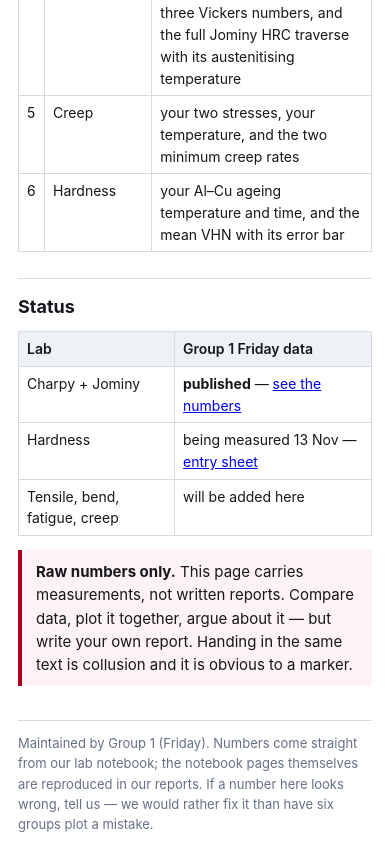
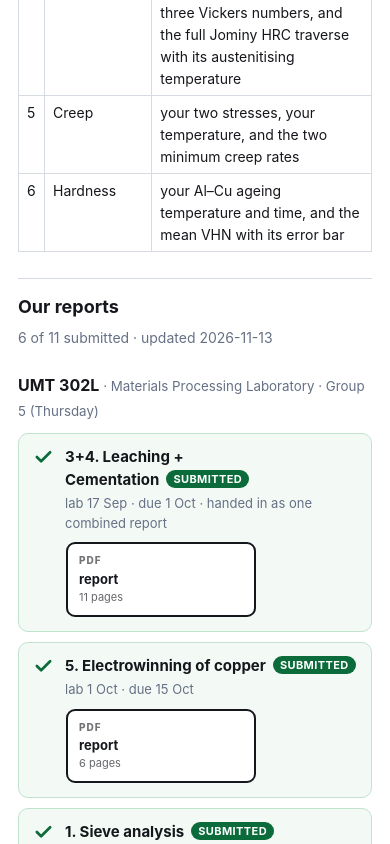
Before and after one commit to chdmbr/lab, a plain HTML site: page index.html in a window 390 px wide. Shown: the part 934-1778 px from the top of the page. Drawn offline with Linux system fonts and the light colour scheme.

Commit message:
Report cards: 10 PDFs, status ticks, horizontal PDF strips
- All six submitted reports uploaded and marked with a green tick.
- Reports written but not yet handed in get an amber dot and still open.
- Creep has no PDF: its card renders greyed, dashed and inert, so the button
  is visibly there but will not open. Hardness shows its data status sheet.
- Each experiment is a card holding a horizontally scrollable strip of PDFs,
  so one experiment can carry several files (Charpy carries the report and
  the raw-data sheet side by side).
- New: UMT312L hardness data status sheet, 3 pp. Every measurement the
  handout asks for, filled where measured and left blank in red where not,
  so the instructor can see at a glance what is outstanding: mild steel
  Vickers, and the two aged Al-Cu conditions.
- status.json is the single source of truth; build.sh bakes it into
  status.js so the pages need no fetch and work on any phone or over
  file://. Status icons are inline SVG rather than glyphs, which were
  missing from some font sets.
- mayank.html: the same list with nothing else on the page.

Co-Authored-By: Claude Opus 5 <noreply@anthropic.com>

```diff
--- a/index.html
+++ b/index.html
@@ -4,7 +4,7 @@
 <header>
 <h1>UMT&nbsp;312L — Mechanical Testing Lab</h1>
 <p class="sub">Class data pool &middot; Group 1 (Friday) &middot; Mayank Bohat &amp; Chidambar &middot; Autumn 2026</p>
-<nav><a class="on" href="index.html">Why this page</a><a href="charpy.html">Our Charpy + Jominy data</a><a href="hardness.html">Hardness entry sheet</a></nav>
+<nav><a class="on" href="index.html">Why this page</a><a href="charpy.html">Our Charpy + Jominy data</a><a href="hardness.html">Hardness entry sheet</a><a href="reports.html">All reports</a></nav>
 </header>
 
 <div class="box">
@@ -26,13 +26,11 @@ you need. If you send yours back, everyone gets a complete set.
 <tr><td>6</td><td>Hardness</td><td>your Al&ndash;Cu ageing temperature and time, and the mean VHN with its error bar</td></tr>
 </table>
 
-<h2>Status</h2>
-<table>
-<tr><th>Lab</th><th>Group 1 Friday data</th></tr>
-<tr><td>Charpy + Jominy</td><td><b>published</b> &mdash; <a href="charpy.html">see the numbers</a></td></tr>
-<tr><td>Hardness</td><td>being measured 13 Nov &mdash; <a href="hardness.html">entry sheet</a></td></tr>
-<tr><td>Tensile, bend, fatigue, creep</td><td>will be added here</td></tr>
-</table>
+<h2>Our reports</h2>
+<p class="sub" id="count">loading&hellip;</p>
+<div id="reps"></div>
+<script src="status.js"></script><script src="render.js"></script>
+<script>renderReports('reps')</script>
 
 <div class="box warn">
 <b>Raw numbers only.</b> This page carries measurements, not written reports. Compare data, plot it
--- /dev/null
+++ b/render.js
@@ -0,0 +1,43 @@
+/* Report cards, built from status.json. One file to edit when anything changes. */
+const SVG={
+  submitted:'<svg viewBox="0 0 20 20" width="19" height="19"><path d="M3 10.5l4.5 4.5L17 5.5" fill="none" stroke="#0b6b3a" stroke-width="2.8" stroke-linecap="round" stroke-linejoin="round"/></svg>',
+  ready:'<svg viewBox="0 0 20 20" width="19" height="19"><circle cx="10" cy="10" r="6" fill="#9a6b00"/></svg>',
+  drafting:'<svg viewBox="0 0 20 20" width="19" height="19"><circle cx="10" cy="10" r="5.6" fill="none" stroke="#8b94a3" stroke-width="2.3"/></svg>',
+  waiting:'<svg viewBox="0 0 20 20" width="19" height="19"><circle cx="10" cy="10" r="5.6" fill="none" stroke="#8b94a3" stroke-width="2.3" stroke-dasharray="3 3"/></svg>'};
+const ICON=SVG;
+const WORD={submitted:"submitted",ready:"ready to hand in",drafting:"being written",waiting:"waiting on data"};
+function renderReports(elId, opts){
+  opts=opts||{};
+  const d=window.STATUS;
+  const el=document.getElementById(elId); if(!el) return; el.innerHTML='';
+  let done=0,total=0;
+  d.courses.forEach(c=>{
+    const h=document.createElement('h3'); h.className='c';
+    h.innerHTML=`${c.code} <small>&middot; ${c.name} &middot; ${c.group}</small>`;
+    el.appendChild(h);
+    c.items.forEach(it=>{
+      total++; if(it.state==='submitted') done++;
+      const files=it.files||[];
+      const strip = files.length
+        ? `<div class="strip">`+files.map(f=>
+            `<a class="card" href="${f.pdf}" target="_blank" rel="noopener">
+               <span class="pg">PDF</span>
+               <span class="lb">${f.label}</span>
+               <span class="sz">${f.pages?f.pages+' pages':''}</span></a>`).join('')+`</div>`
+        : `<div class="strip"><span class="card off">
+               <span class="pg">PDF</span>
+               <span class="lb">not written yet</span>
+               <span class="sz">button inactive</span></span></div>`;
+      const row=document.createElement('div'); row.className='rep '+it.state;
+      row.innerHTML=
+        `<div class="hd"><div class="ic">${ICON[it.state]}</div>`+
+        `<div class="bd"><div class="ti">${it.n}. ${it.title}`+
+        `<span class="tag ${it.state}">${WORD[it.state]}</span></div>`+
+        `<div class="me">lab ${it.done} &middot; due ${it.due}${it.note?' &middot; '+it.note:''}</div></div></div>`+
+        strip;
+      el.appendChild(row);
+    });
+  });
+  const s=document.getElementById(opts.counter||'count');
+  if(s) s.textContent=`${done} of ${total} submitted · updated ${d.updated}`;
+}
--- a/shared.css
+++ b/shared.css
@@ -15,3 +15,34 @@ td.n{text-align:right;font-family:ui-monospace,Menlo,monospace}
 .warn{border-left-color:var(--warn);background:#fdf3f4}
 code{background:#eef1f5;padding:1px 5px;border-radius:4px;font-size:13px}
 footer{margin-top:34px;border-top:1px solid var(--line);padding-top:12px;color:var(--mut);font-size:13px}
+
+/* ---- report cards ---- */
+.rep{border:1px solid var(--line);border-radius:10px;margin:10px 0;padding:11px 13px}
+.rep .hd{display:flex;gap:11px;align-items:flex-start}
+.rep .ic{font-family:"DejaVu Sans","Noto Sans Symbols2","Segoe UI Symbol",sans-serif;font-size:19px;width:22px;flex:none;text-align:center}
+.rep .bd{flex:1;min-width:0}
+.rep .ti{font-weight:650;font-size:15px}
+.rep .me{color:var(--mut);font-size:13px;margin-top:2px}
+.rep.submitted{background:#f3faf5;border-color:#bfe3cd}
+.rep.ready{background:#fffdf2;border-color:#ecdba6}
+.rep.drafting,.rep.waiting{background:#f8f9fb}
+.tag{font-size:11px;font-weight:700;letter-spacing:.4px;text-transform:uppercase;padding:2px 7px;border-radius:20px;margin-left:7px;vertical-align:2px}
+.tag.submitted{background:#0b6b3a;color:#fff}
+.tag.ready{background:#9a6b00;color:#fff}
+.tag.drafting,.tag.waiting{background:#dde1e7;color:#5c6573}
+/* horizontal scrolling strip of PDFs inside each card */
+.strip{display:flex;gap:9px;overflow-x:auto;padding:9px 1px 3px;margin-left:33px;
+       scroll-snap-type:x proximity;-webkit-overflow-scrolling:touch}
+.strip::-webkit-scrollbar{height:7px}
+.strip::-webkit-scrollbar-thumb{background:#c4cad3;border-radius:4px}
+.card{flex:0 0 auto;scroll-snap-align:start;width:190px;border:2px solid var(--ink);
+      border-radius:9px;padding:9px 11px;text-decoration:none;color:var(--ink);background:#fff;
+      display:flex;flex-direction:column;gap:2px}
+.card:hover{background:var(--ink);color:#fff}
+.card .pg{font-size:10px;font-weight:800;letter-spacing:1px;opacity:.6}
+.card .lb{font-size:13px;font-weight:650;line-height:1.25}
+.card .sz{font-size:11px;opacity:.65}
+.card.off{border-style:dashed;border-color:#c3c9d2;color:#9aa2ae;background:#f2f4f7;cursor:not-allowed}
+.card.off:hover{background:#f2f4f7;color:#9aa2ae}
+h3.c{font-size:16px;margin:24px 0 2px}
+h3.c small{font-weight:400;color:var(--mut)}
--- /dev/null
+++ b/status.js
@@ -0,0 +1,184 @@
+window.STATUS={
+  "updated": "2026-11-13",
+  "who": "Chidambar & Mayank Bohat",
+  "courses": [
+    {
+      "code": "UMT 302L",
+      "name": "Materials Processing Laboratory",
+      "group": "Group 5 (Thursday)",
+      "items": [
+        {
+          "n": "3+4",
+          "title": "Leaching + Cementation",
+          "done": "17 Sep",
+          "due": "1 Oct",
+          "state": "submitted",
+          "note": "handed in as one combined report",
+          "files": [
+            {
+              "label": "report",
+              "pdf": "pdf/302-34-leaching-cementation.pdf",
+              "pages": 11
+            }
+          ]
+        },
+        {
+          "n": "5",
+          "title": "Electrowinning of copper",
+          "done": "1 Oct",
+          "due": "15 Oct",
+          "state": "submitted",
+          "files": [
+            {
+              "label": "report",
+              "pdf": "pdf/302-5-electrowinning.pdf",
+              "pages": 6
+            }
+          ]
+        },
+        {
+          "n": "1",
+          "title": "Sieve analysis",
+          "done": "8 Oct",
+          "due": "29 Oct",
+          "state": "submitted",
+          "files": [
+            {
+              "label": "report",
+              "pdf": "pdf/302-1-sieve.pdf",
+              "pages": 6
+            }
+          ]
+        },
+        {
+          "n": "2",
+          "title": "Sedimentation + decantation",
+          "done": "22 Oct",
+          "due": "5 Nov",
+          "state": "ready",
+          "note": "d50 = 20.1 um, d80 = 29.0 um, 82.9 % recovery",
+          "files": [
+            {
+              "label": "report",
+              "pdf": "pdf/302-2-sedimentation.pdf",
+              "pages": 5
+            }
+          ]
+        },
+        {
+          "n": "6",
+          "title": "Nylon 6,6 synthesis",
+          "done": "29 Oct",
+          "due": "12 Nov",
+          "state": "ready",
+          "note": "theoretical yield 1.9475 g",
+          "files": [
+            {
+              "label": "report",
+              "pdf": "pdf/302-6-nylon.pdf",
+              "pages": 6
+            }
+          ]
+        }
+      ]
+    },
+    {
+      "code": "UMT 312L",
+      "name": "Mechanical Testing Laboratory",
+      "group": "Group 1 (Friday)",
+      "items": [
+        {
+          "n": "1",
+          "title": "Constant strain rate tensile",
+          "done": "9 Oct",
+          "due": "23 Oct",
+          "state": "submitted",
+          "files": [
+            {
+              "label": "report",
+              "pdf": "pdf/312-1-tensile.pdf",
+              "pages": 15
+            }
+          ]
+        },
+        {
+          "n": "2",
+          "title": "Three-point bend",
+          "done": "16 Oct",
+          "due": "30 Oct",
+          "state": "submitted",
+          "files": [
+            {
+              "label": "report",
+              "pdf": "pdf/312-2-bend.pdf",
+              "pages": 20
+            }
+          ]
+        },
+        {
+          "n": "3",
+          "title": "Fatigue",
+          "done": "23 Oct",
+          "due": "6 Nov",
+          "state": "submitted",
+          "files": [
+            {
+              "label": "report",
+              "pdf": "pdf/312-3-fatigue.pdf",
+              "pages": 11
+            }
+          ]
+        },
+        {
+          "n": "4",
+          "title": "Charpy impact + Jominy",
+          "done": "30 Oct",
+          "due": "13 Nov",
+          "state": "ready",
+          "note": "raw data sheet also below",
+          "files": [
+            {
+              "label": "report",
+              "pdf": "pdf/312-4-charpy-jominy.pdf",
+              "pages": 13
+            },
+            {
+              "label": "raw data for other groups",
+              "pdf": "pdf/312-4-charpy-jominy-rawdata.pdf",
+              "pages": 5
+            }
+          ]
+        },
+        {
+          "n": "5",
+          "title": "Creep (Pb-Sn, 9 and 5 MPa at 110 C)",
+          "done": "6 Nov",
+          "due": "20 Nov",
+          "state": "waiting",
+          "note": "needs the DAQ file from the lab PC"
+        },
+        {
+          "n": "6",
+          "title": "Hardness (Brinell, Vickers, Rockwell)",
+          "done": "13 Nov",
+          "due": "27 Nov",
+          "state": "drafting",
+          "note": "72 diameters read from 36 micrographs; 3 blocks of 5 indents still to measure",
+          "files": [
+            {
+              "label": "data status sheet (what is measured, what is blank)",
+              "pdf": "pdf/312-6-hardness-datasheet.pdf",
+              "pages": 3
+            }
+          ]
+        }
+      ]
+    }
+  ],
+  "legend": {
+    "submitted": "handed in",
+    "ready": "written and checked, not yet handed in",
+    "drafting": "being written now",
+    "waiting": "blocked on data"
+  }
+};
```
Also changed, not shown: mayank.html (added, +10 -0 lines), reports.html (added, +25 -0 lines), status.json (added, +184 -0 lines), 12 other files.
